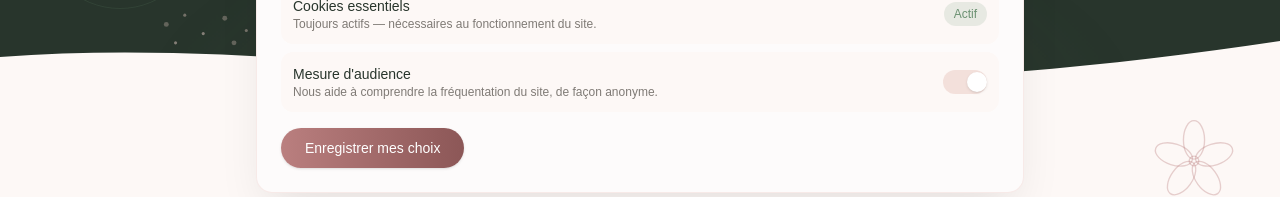
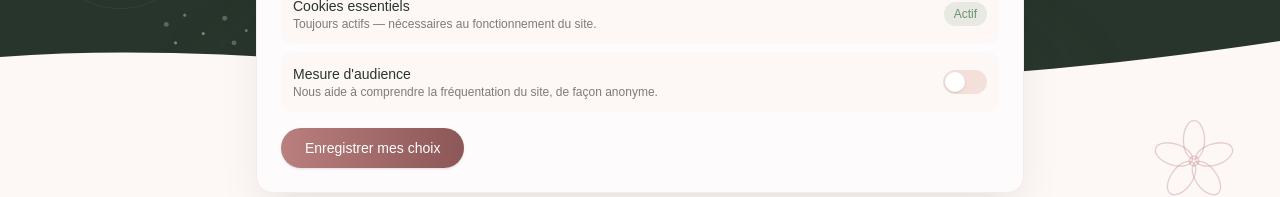
Before and after one commit to Call-Connect-Benin/perle-bali-next, a Next.js app: page / in a window 1280 px wide. Both pictures are taken after a click on the button "Personnaliser". Shown: the part 591-788 px from the top of the page. Built offline with nearby package versions, Linux system fonts and the light colour scheme; a web font is replaced by a local one.

Commit message:
Corrige le débordement visuel du bouton bascule (cookies)
Le rond blanc débordait du rail arrondi (l'ombre n'était pas contenue).
Ajoute overflow-hidden sur le rail, resserre le positionnement du rond et
retire le style par défaut du bouton (border/padding).

```diff
--- a/components/CookieConsent.tsx
+++ b/components/CookieConsent.tsx
@@ -105,13 +105,13 @@ export default function CookieConsent() {
                   role="switch"
                   aria-checked={analyticsChoice}
                   onClick={() => setAnalyticsChoice((v) => !v)}
-                  className={`shrink-0 w-11 h-6 rounded-full transition-colors relative ${
+                  className={`shrink-0 w-11 h-6 rounded-full transition-colors relative overflow-hidden border-0 p-0 ${
                     analyticsChoice ? "bg-bali-gold" : "bg-bali-sand/60"
                   }`}
                 >
                   <span
-                    className={`absolute top-0.5 w-5 h-5 rounded-full bg-white shadow transition-transform ${
-                      analyticsChoice ? "translate-x-5" : "translate-x-0.5"
+                    className={`absolute top-0.5 left-0.5 w-5 h-5 rounded-full bg-white shadow-sm transition-transform duration-200 ${
+                      analyticsChoice ? "translate-x-5" : "translate-x-0"
                     }`}
                   />
                 </button>
```
